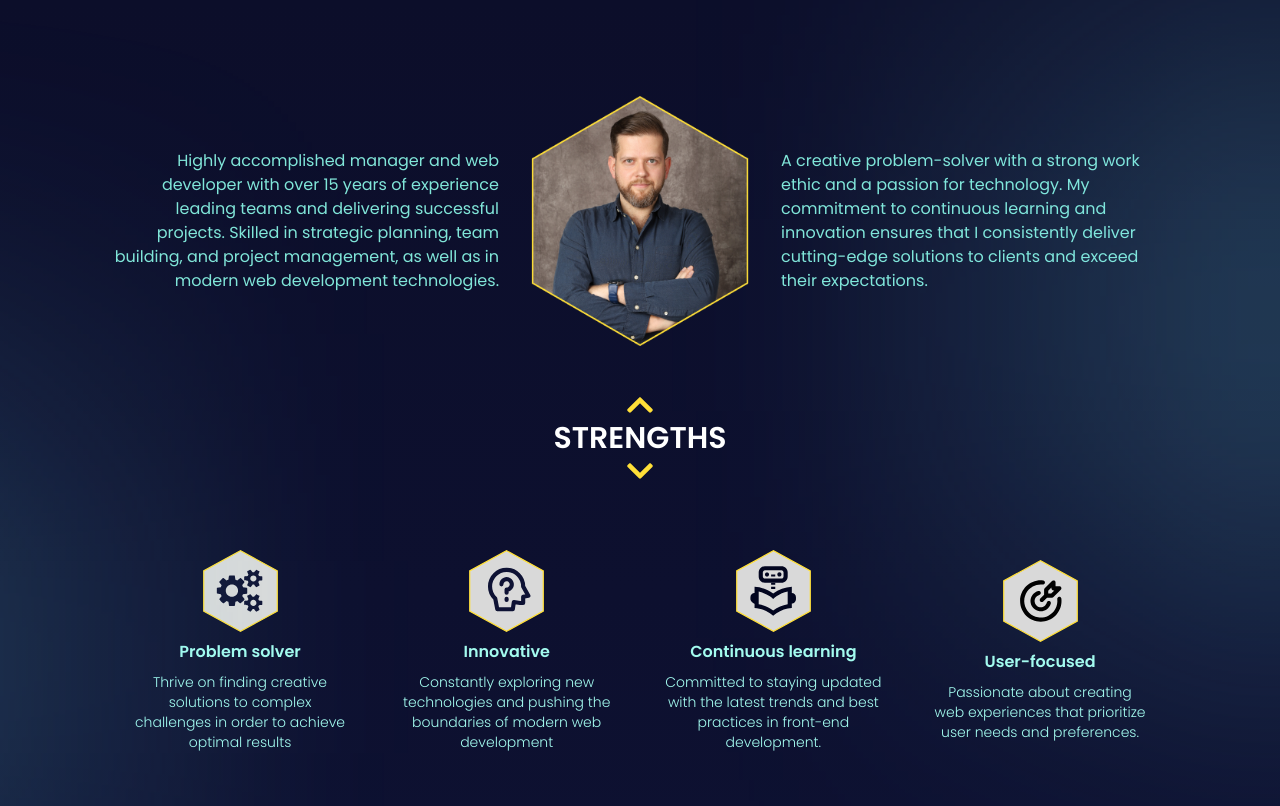
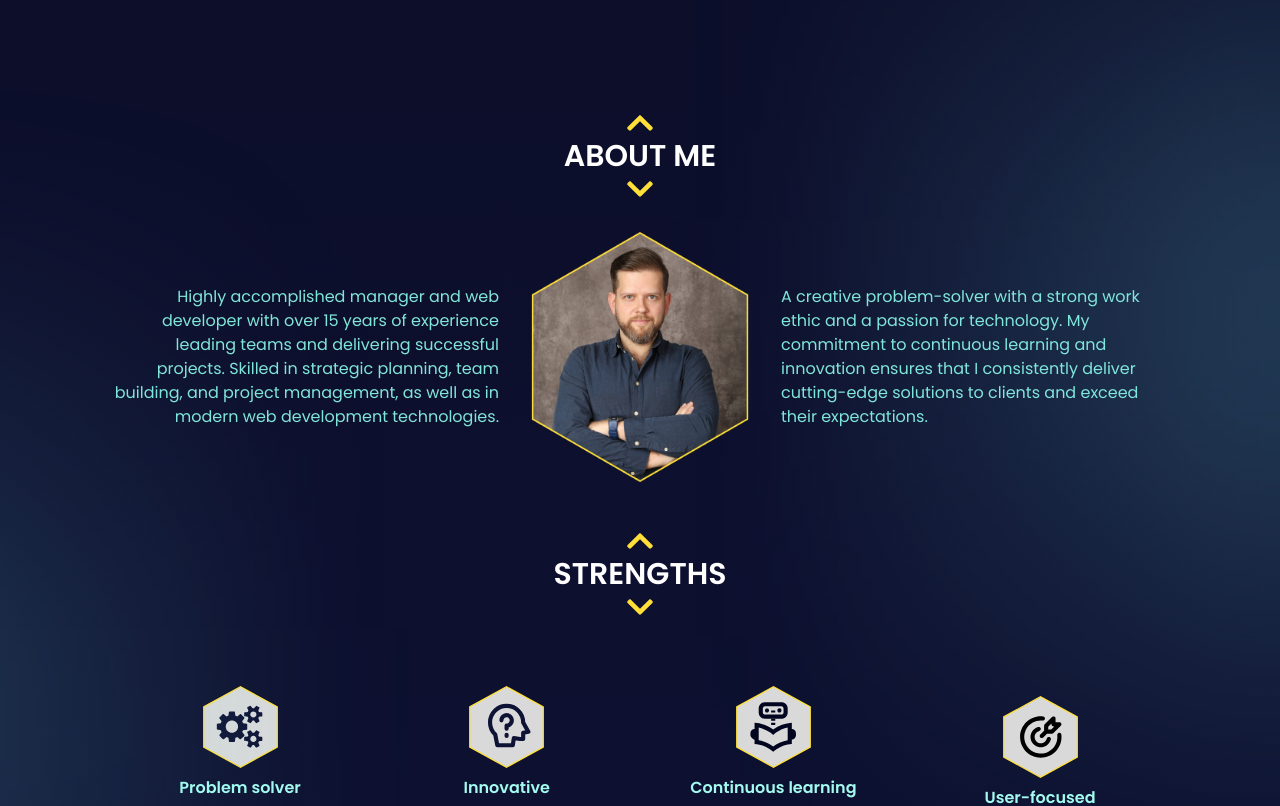
Before and after one commit to maciekpastuszak/mp-portfolio, a Next.js app: page /About in a window 1280 px wide. Shown: the top 806 px of the page. Built offline with nearby package versions, Linux system fonts and the light colour scheme.

Commit message:
add aboutMe header

```diff
--- a/app/About/page.tsx
+++ b/app/About/page.tsx
@@ -18,6 +18,11 @@ const About = ({ setSelectedPage }: Props) => {
     <section id="about" className="min-h-screen w-full py-8 bg-primary-dark gradient-aboutSection-top">
         <div className="relative inset-x-0 top-16 min-h-screen mx-auto w-5/6 flex items-start text-secondary-blue-300">
           <div className="flex flex-col w-full justify-center items-center">
+
+          <div className="flex text-center mb-4">
+              <Header title="About me" />
+            </div>
+
             <div className="relative flex flex-col sm:flex-row justify-center items-center">
               <div className='flex flex-col lg:flex-row sm:w-1/2 w-full h-auto'>
                 <p className="leading-relaxed text-secondary-blue text-sm lg:text-base text-center sm:text-end md:pe-4 mt-5 mb-5">Highly accomplished manager and web developer with over 15 years
```
